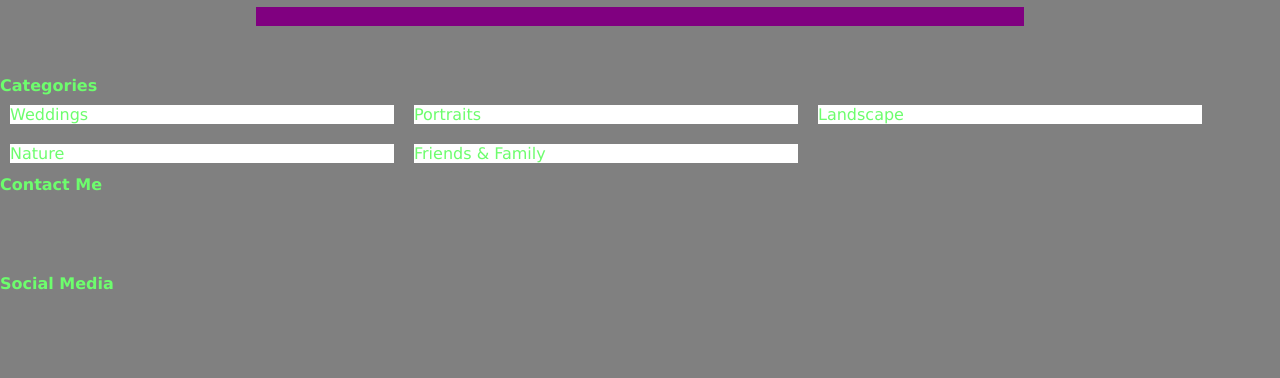
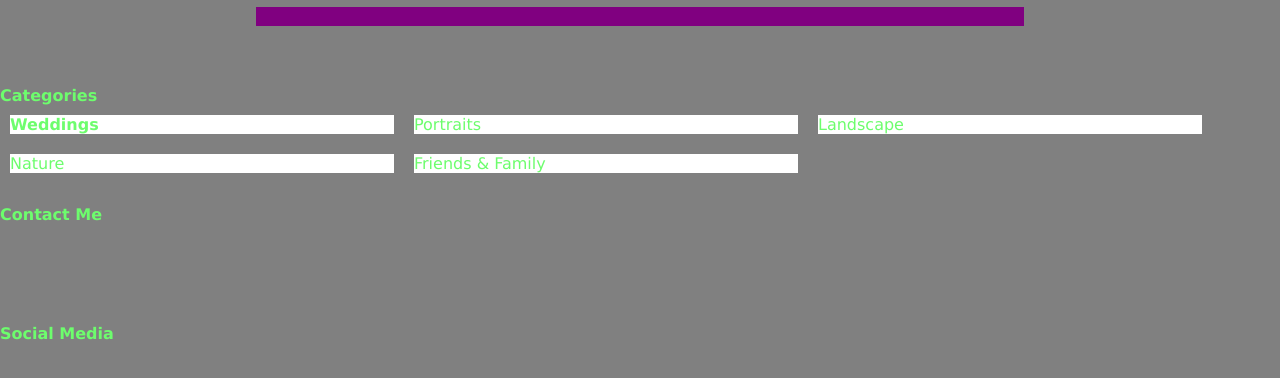
Before and after one commit to AdonisYoung24/N_LensMuse, a plain HTML site: page index.html in a window 1280 px wide. Shown: the part 184-562 px from the top of the page. Drawn offline with Linux system fonts and the light colour scheme.

Commit message:
Added
Design Error Fixed

```diff
--- a/CSS/N_LensMuse.css
+++ b/CSS/N_LensMuse.css
@@ -91,5 +91,5 @@ section{
 }
 
 div {
-  padding: 40px 0;
+  padding: 50px 0;
 }
--- a/index.html
+++ b/index.html
@@ -39,7 +39,9 @@
   <div class="categories">
     <h3>Categories</h3>
     <ul>
-      <li>Weddings</li>
+      <li>
+        <h1>Weddings</h1>
+      </li>
       <li>Portraits</li>
       <li>Landscape</li>
       <li>Nature</li>
```
